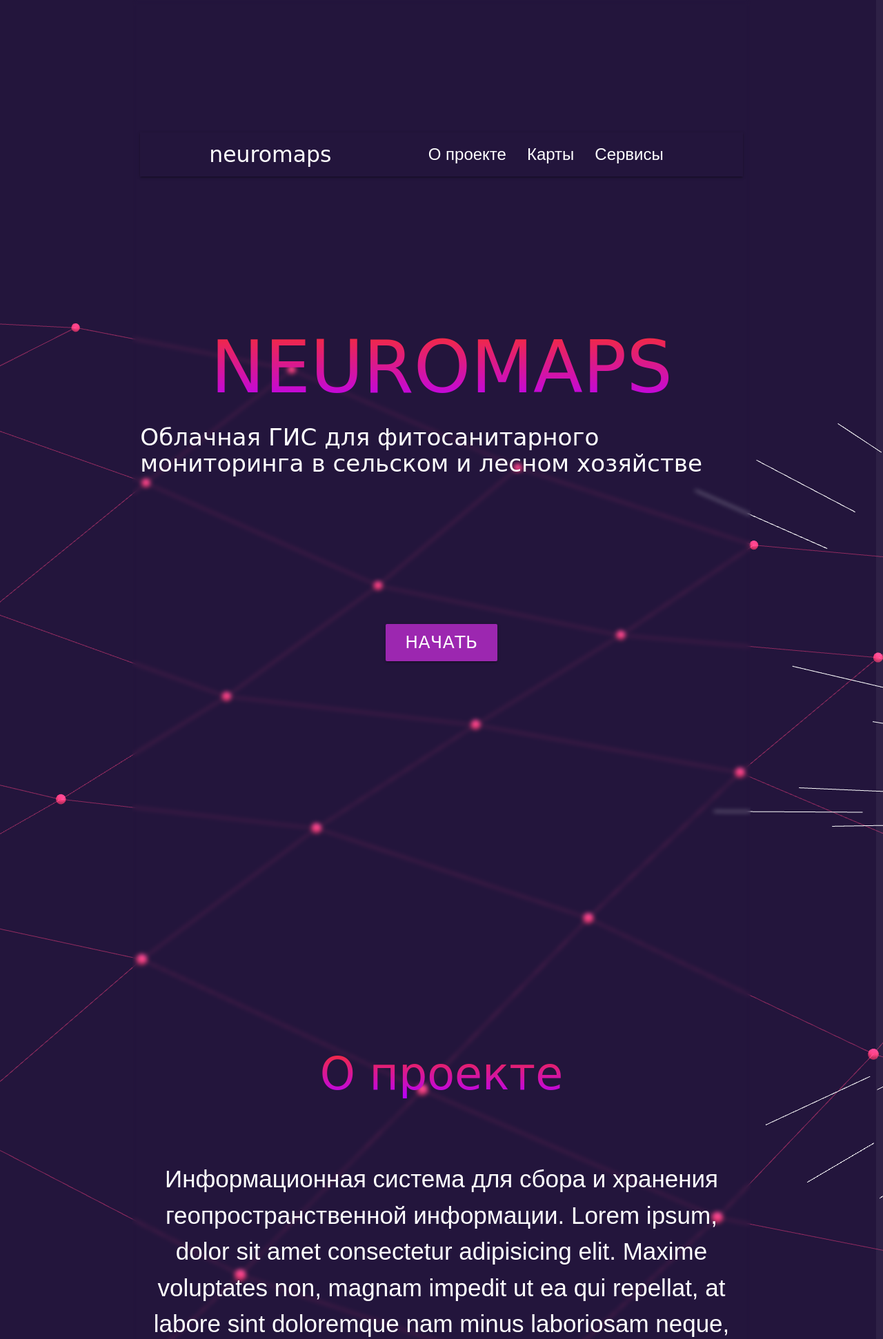
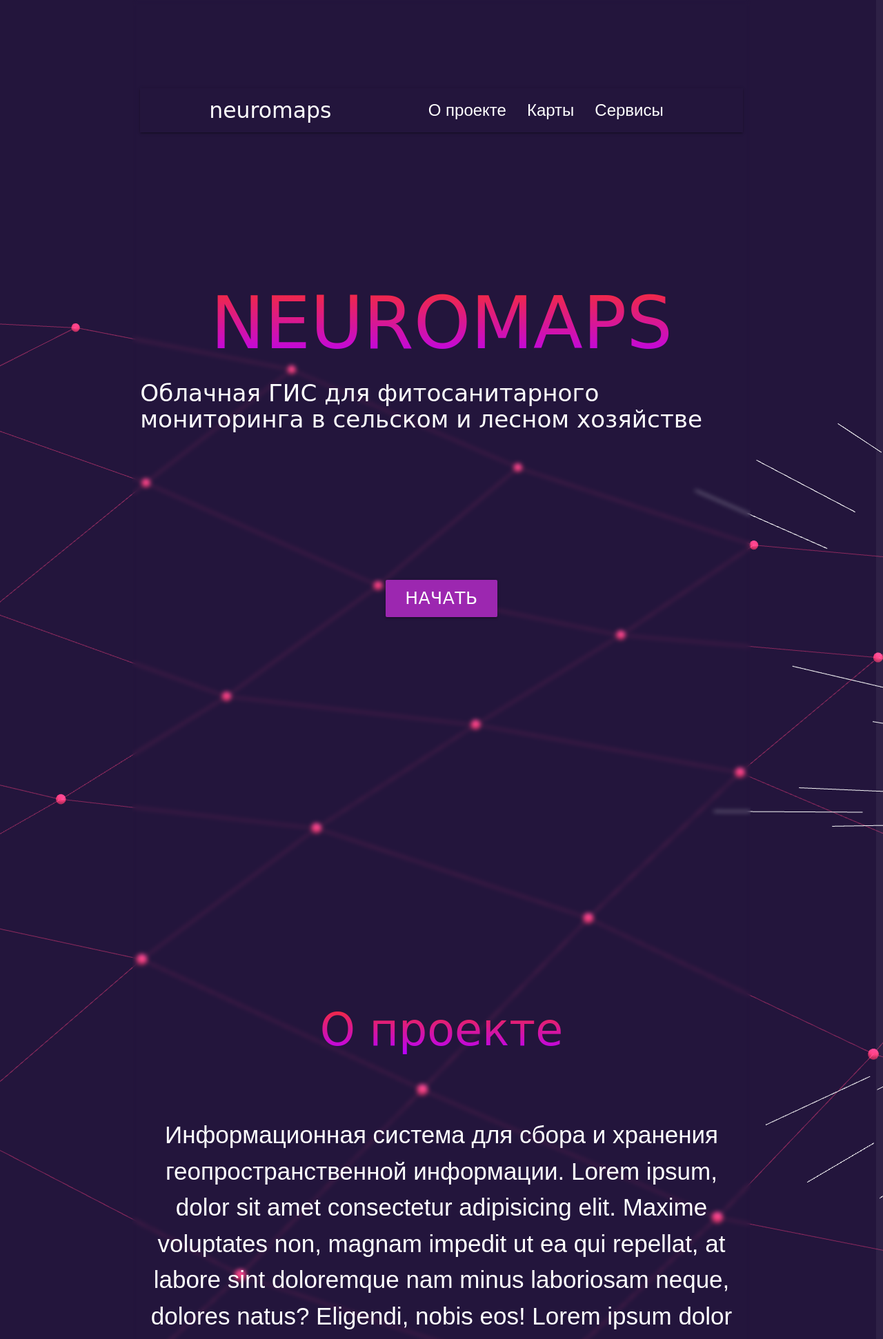
Before and after one commit to Feruz666/geoportal, a Django app: page /landing/ in a window 1280 px wide. Shown: the top 1942 px of the page at 69% size. Run offline with Django 3.2, Linux system fonts and the light colour scheme; some libraries are stand-ins or nearby versions; some web fonts are replaced.

Commit message:
mini changes

```diff
--- a/geoportal/main/templates/main/landing.html
+++ b/geoportal/main/templates/main/landing.html
@@ -102,7 +102,7 @@
             backdrop-filter: blur(3px);
             border-color: rgb(175, 2, 255);
             border-width: 5px;
-            padding-top: 15%;
+            padding-top: 10%;
         }
 
         a{
```
